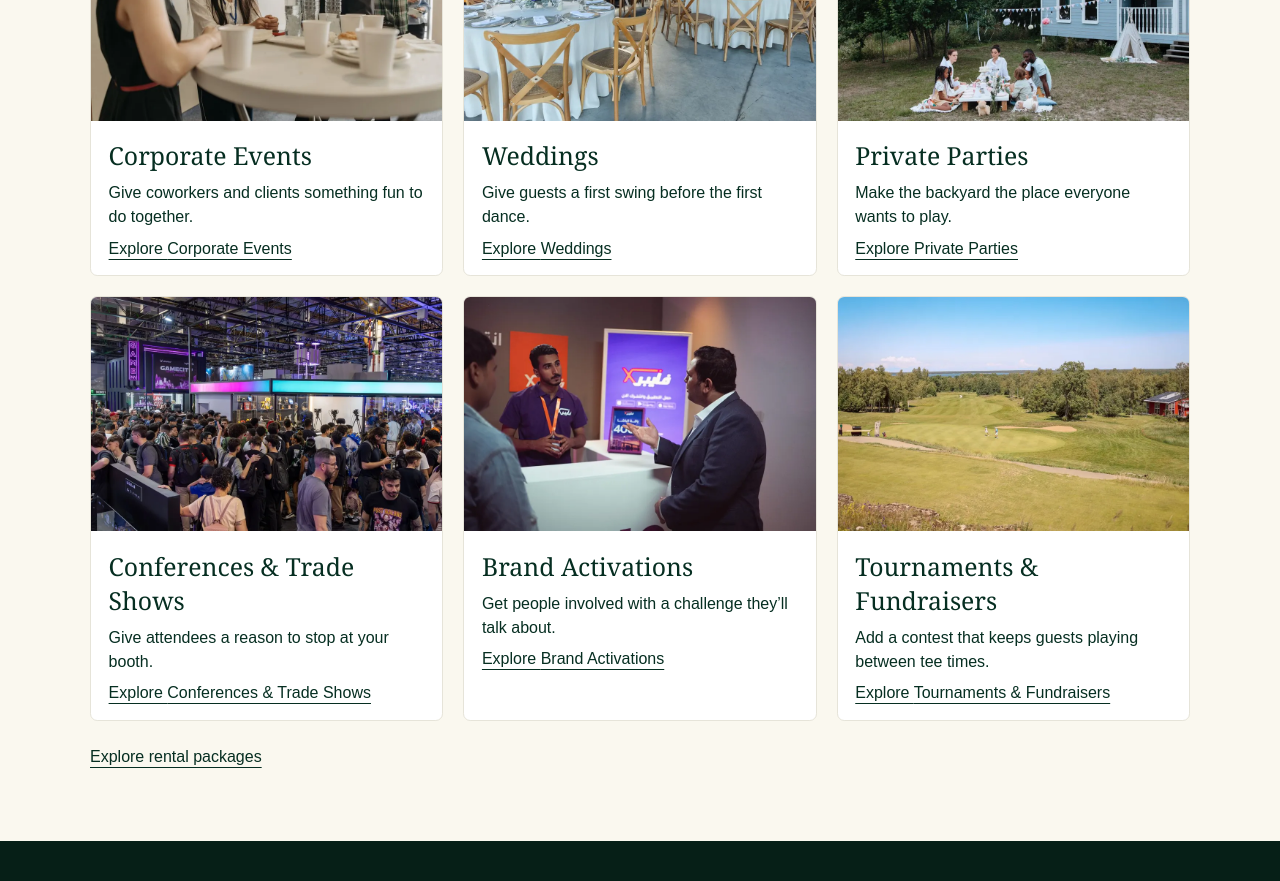
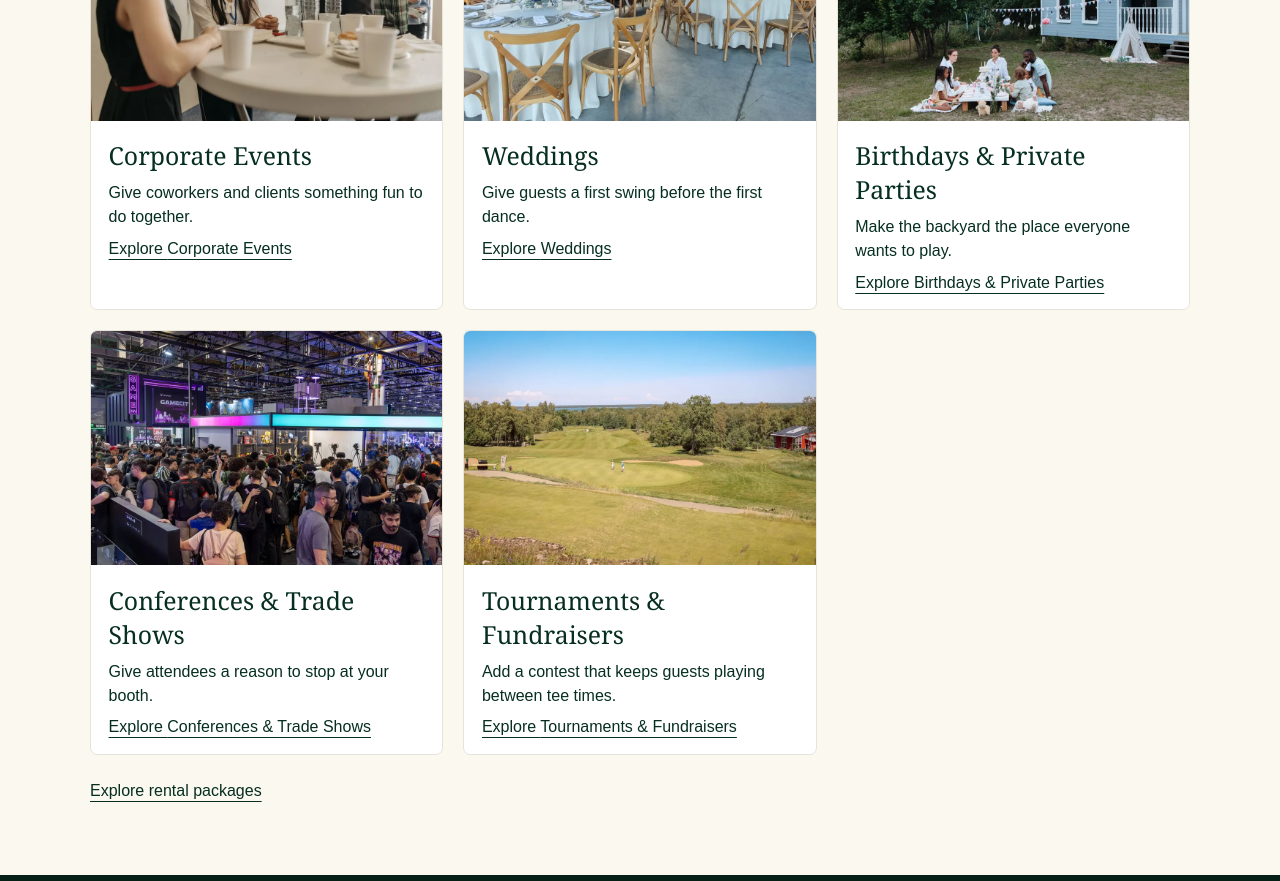
Before and after one commit to micahp20/center-cut-golf-co, a Next.js app: page /events in a window 1280 px wide. Shown: the part 700-1581 px from the top of the page. Built offline with nearby package versions, Linux system fonts and the light colour scheme; no server answers.

Commit message:
Focus event catalog on five core occasions and improve event image descriptions

```diff
--- a/app/events/catalog.ts
+++ b/app/events/catalog.ts
@@ -7,9 +7,9 @@ export const events = [
     menu: "Team outings, company parties, and client entertainment",
     title: "Corporate Golf Simulator Rental in Denver",
     heading: "Mobile Golf Simulator for Corporate Events",
-    description: "Bring a mobile golf simulator to your Denver-area team outing, company party, or client event. Request availability and a custom quote.",
+    description: "Bring a mobile golf simulator to your Denver-area team outing, company party, brand activation, or client event. Request availability and a custom quote.",
     tagline: "Give coworkers and clients something fun to do together.",
-    alt: "Colleagues talking around a standing table at a corporate reception",
+    alt: "Corporate guests enjoying a golf simulator at an elegant company reception",
     quoteType: "Corporate",
     sections: [
       ["Build an activity into your company event", "Set up a closest-to-the-pin challenge for a team outing or let guests rotate through a few swings during a client reception. Short turns give first-time golfers an easy way to join and keep the activity moving while people mingle."],
@@ -24,7 +24,7 @@ export const events = [
     heading: "Mobile Golf Simulator for Weddings",
     description: "Add a mobile golf simulator to your Colorado wedding reception or welcome party in the Denver area or Northern Colorado. Get a custom quote.",
     tagline: "Give guests a first swing before the first dance.",
-    alt: "Wedding reception tables with flowers and wooden chairs under a covered pavilion",
+    alt: "Bridesmaid swinging at a golf simulator as the wedding party cheers at an indoor reception",
     quoteType: "Wedding",
     sections: [
       ["Make cocktail hour more interactive", "Guests can take turns while the wedding party is taking photos or drop in during the reception. A few practice shots or a quick challenge give families and friends of different skill levels an activity they can share."],
@@ -33,13 +33,13 @@ export const events = [
   },
   {
     slug: "private-parties",
-    name: "Private Parties",
+    name: "Birthdays & Private Parties",
     menu: "Birthdays, backyard parties, and family get-togethers",
     title: "Golf Simulator Rental for Parties in Denver",
     heading: "Mobile Golf Simulator for Parties",
     description: "Rent a mobile golf simulator for a Denver-area birthday, backyard party, or family get-together. Share your date and venue for a custom quote.",
     tagline: "Make the backyard the place everyone wants to play.",
-    alt: "Family celebrating a birthday on the lawn beside a house",
+    alt: "Guests celebrating a backyard birthday with balloons, cake, and a mobile golf simulator",
     quoteType: "Private Party",
     sections: [
       ["Give your guests something to play", "A simulator gives a birthday party, reunion, or weekend get-together an activity guests can drop into throughout the event. Keep it casual with practice swings, or give the competitive guests a quick target challenge."],
@@ -54,26 +54,11 @@ export const events = [
     heading: "Golf Simulator for Conferences & Trade Shows",
     description: "Plan a mobile golf simulator for a Denver trade show booth, conference break, or exhibitor reception. Request a quote and discuss venue requirements.",
     tagline: "Give attendees a reason to stop at your booth.",
-    alt: "Attendees moving through a busy convention exhibition hall",
+    alt: "Trade show attendees visiting a branded golf simulator exhibit booth",
     quoteType: "Corporate",
     sections: [
       ["Keep it easy to join between sessions", "A short target challenge can give visitors an opener for a conversation with your team. For conferences, consider a designated activity area during breaks or an evening networking reception, when attendees have more room to stop and play."],
       ["Check the floor plan and exhibitor rules", "Send the event schedule, booth or activity-area dimensions, and any venue rules about load-in, power, and queuing. That information helps us assess where the simulator could go and whether there is room for spectators and waiting guests."],
-    ],
-  },
-  {
-    slug: "brand-activations",
-    name: "Brand Activations",
-    menu: "Pop-ups, product launches, and sponsor events",
-    title: "Mobile Golf Simulator Brand Activations in Denver",
-    heading: "Mobile Golf Simulator for Brand Activations",
-    description: "Use a mobile golf simulator as an interactive attraction for a Denver-area product launch, pop-up, or sponsor event. Ask about event options.",
-    tagline: "Get people involved with a challenge they’ll talk about.",
-    alt: "Visitors interacting with an exhibit team at a display counter",
-    quoteType: "Other",
-    sections: [
-      ["Give visitors an activity to join", "At a product launch, pop-up, or sponsor event, a few swings can start a conversation and give visitors something to do while they explore. Consider a rolling target challenge, a timed contest, or a casual try-it station depending on how people will move through the space."],
-      ["Share your activation goals", "Tell us who will attend, how long they are likely to stay, and how the simulator fits with your display or event program. Include any signage requests, prize mechanics, and venue restrictions so we can discuss what is feasible before quoting."],
     ],
   },
   {
@@ -84,7 +69,7 @@ export const events = [
     heading: "Golf Simulator for Tournaments & Fundraisers",
     description: "Add a skills contest or sponsor activity to a golf tournament or fundraiser in Denver or Northern Colorado. Request a mobile simulator quote.",
     tagline: "Add a contest that keeps guests playing between tee times.",
-    alt: "Golfers playing on a course with open fairways and trees",
+    alt: "Golf tournament spectators in golf attire cheering around a simulator fundraiser on a course",
     quoteType: "Golf Tournament",
     sections: [
       ["Add a side event to your schedule", "Use the simulator as a warm-up during check-in, a sponsor station near the clubhouse, or an activity during the post-round reception. A closest-to-the-pin challenge gives guests a quick contest they can join between other parts of the event."],
```
